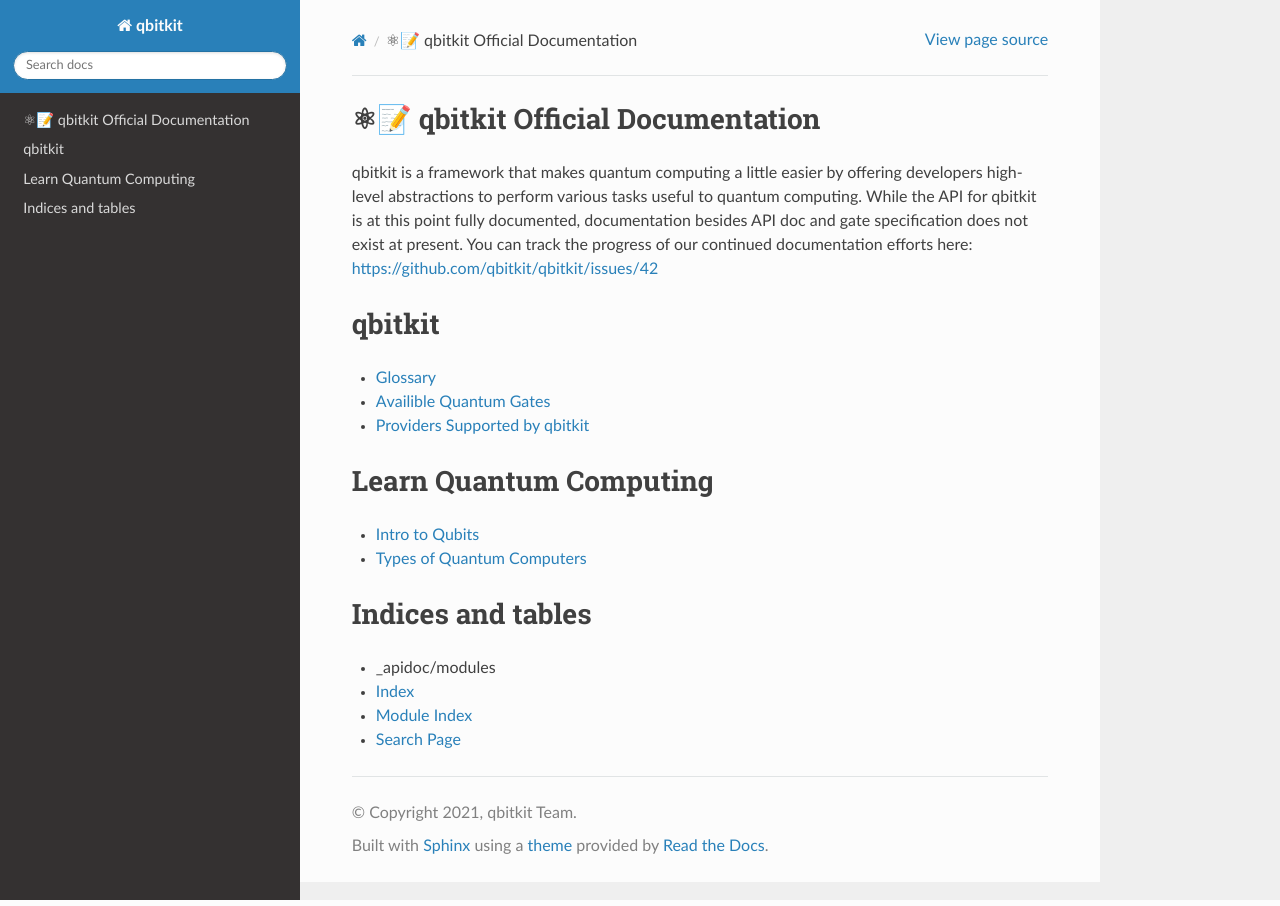
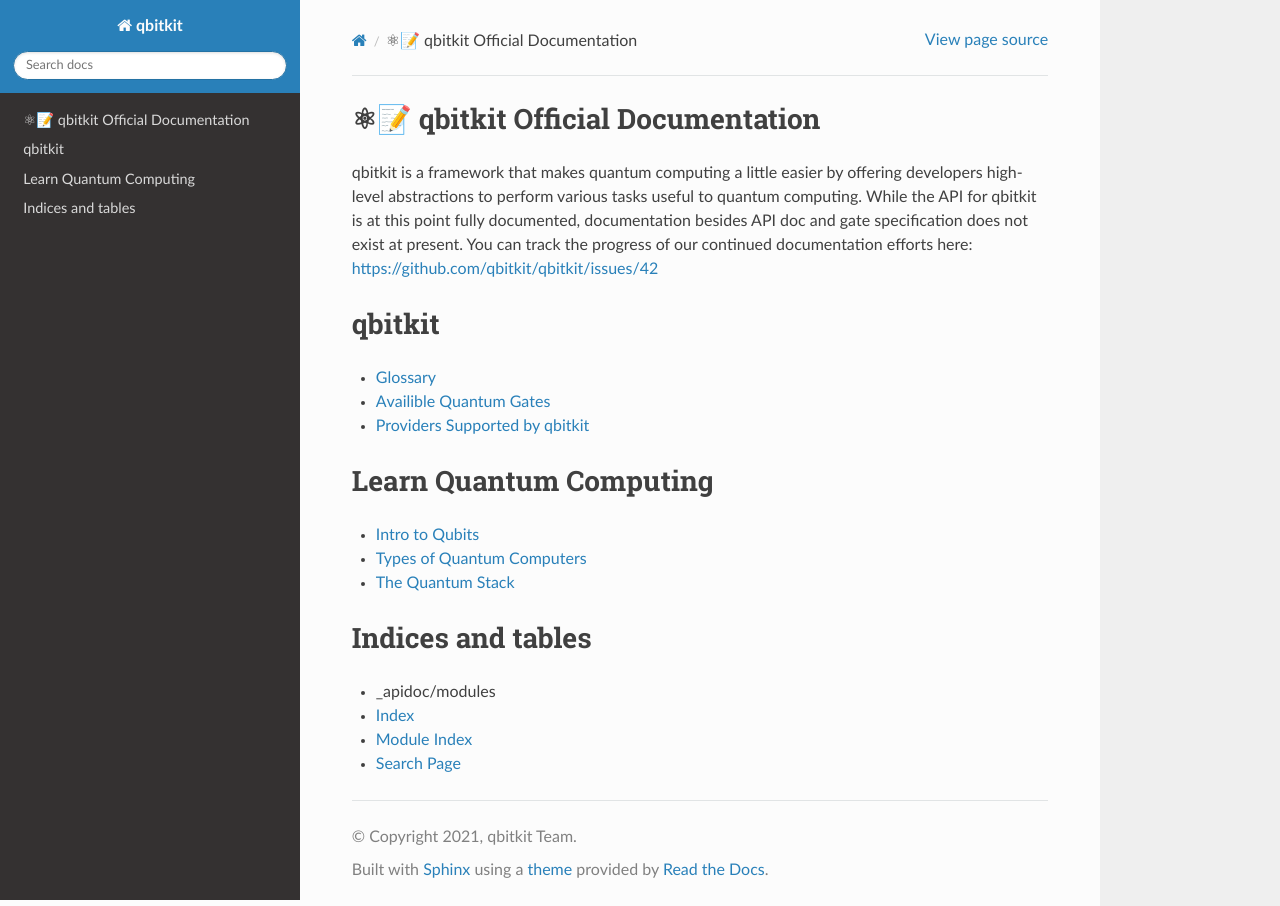
Before and after one commit to qbitkit/qbitkit, a Sphinx documentation site: the page built from doc/sphinx/index.rst, in a window 1280 px wide. Built offline with Sphinx 7.4.7 and the Read the Docs theme 2.0.0, drawn with Linux system fonts in a browser that asks for light colours.

Commit message:
:heavy_plus_sign: :link: Add Quantum Stack Docs to Table of Contents

```diff
--- a/doc/sphinx/index.rst
+++ b/doc/sphinx/index.rst
@@ -19,6 +19,7 @@
 
 * :doc:`qubit`
 * :doc:`computer_types`
+* :doc:`stack`
 
 
 Indices and tables
```
